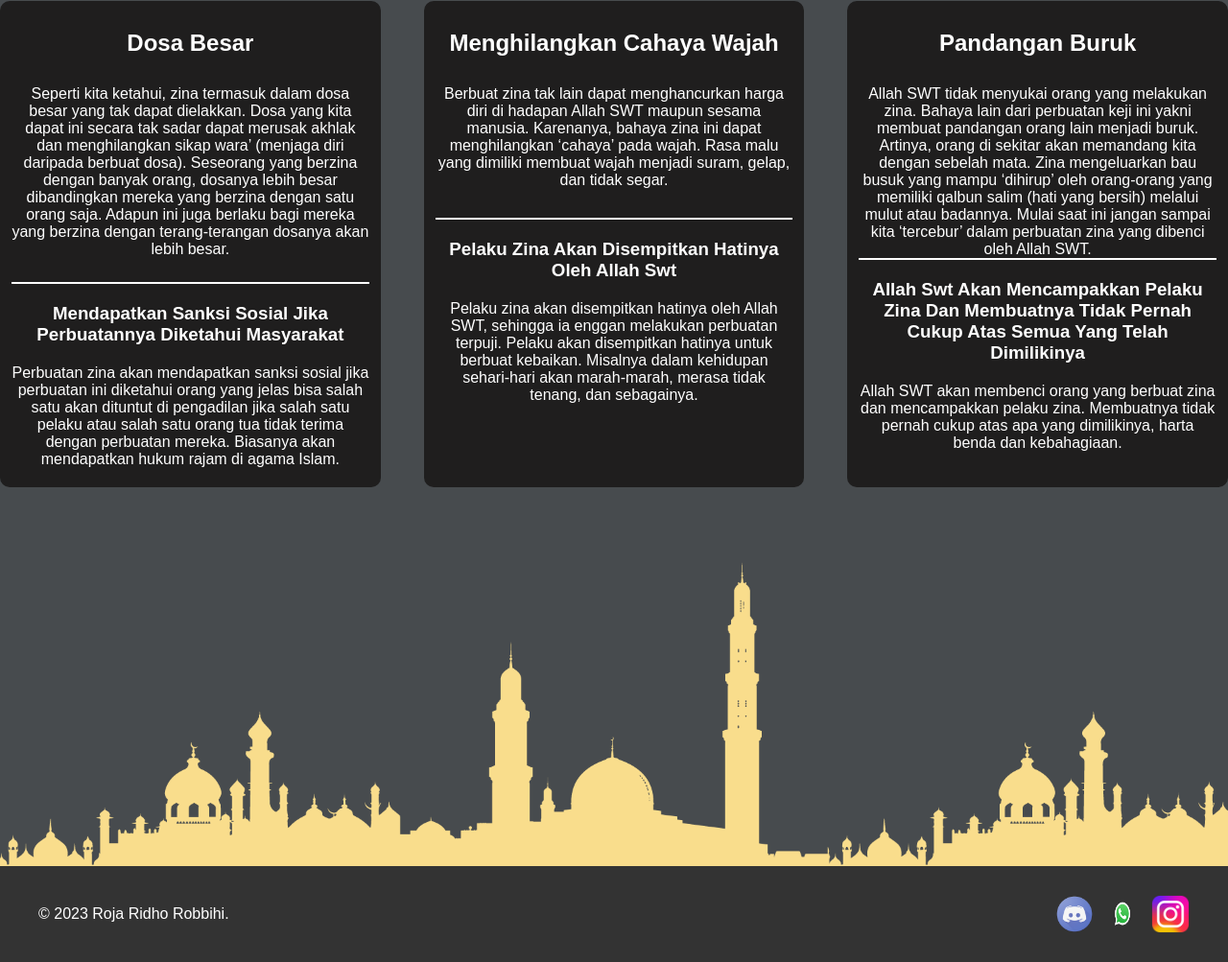
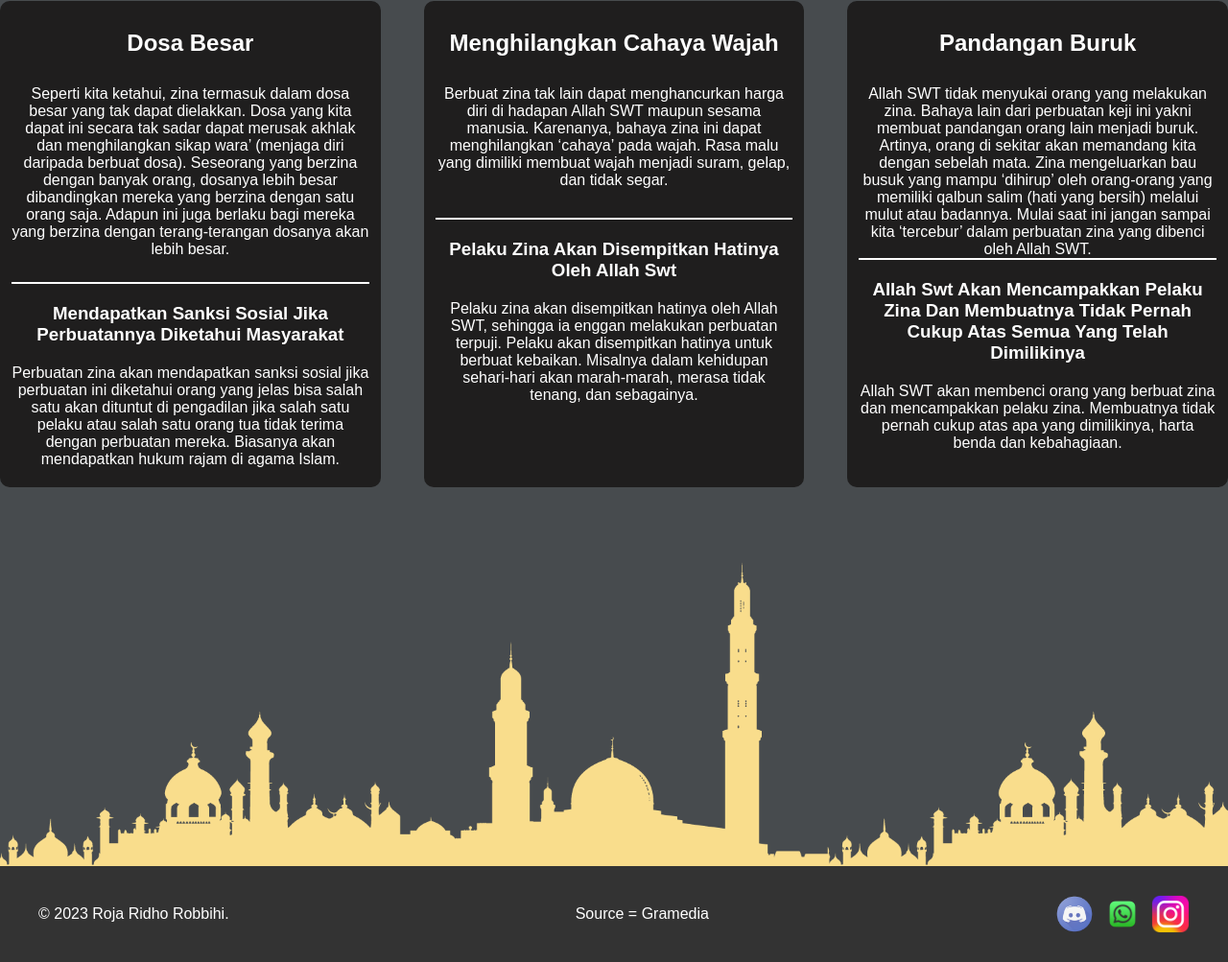
Before and after one commit to Rdohero/Agama, a plain HTML site: page index.html in a window 1280 px wide. Shown: the part 5048-6051 px from the top of the page at 96% size. Drawn offline with Linux system fonts and the light colour scheme.

Commit message:
referensi

```diff
--- a/index.html
+++ b/index.html
@@ -184,10 +184,11 @@
 <footer>
     <div class="container-fot">
       <p>&copy; 2023 Roja Ridho Robbihi.</p>
+      <p>Source = <a href="https://www.google.com/amp/s/www.gramedia.com/literasi/zina-adalah/amp/" target="_blank" class="none">Gramedia</a></p>
       <ul class="social-icons">
         <li><a href="https://discord.com/users/539068798049976330" target="_blank"><img src="gambar/discord.png" alt="discord"></a></li>
-        <li><a href="https://wa.me/62895330237241" target="_blank"><img src="gambar/WhatsApp.png" alt="whatsapp"></a></li>
-        <li><a href="#"><img src="gambar/insta.png" alt="insta"></a></li>
+        <li><a href="https://wa.me/62895330237241" target="_blank"><img src="gambar/logowa-removebg-preview.png" alt="whatsapp"></a></li>
+        <li><a href="https://instagram.com/rdohero0?igshid=ZDdkNTZiNTM=" target="_blank"><img src="gambar/insta.png" alt="insta"></a></li>
       </ul>
     </div>
 </footer>
--- a/style.css
+++ b/style.css
@@ -9,6 +9,16 @@ body{
     overflow-x: hidden;
     z-index: 100;
     background-image: url(gambar/bagroundpolos.png);
+}
+
+.none{
+    text-decoration: none;
+    color: white;
+    transition: 0.3s;
+}
+
+.none:hover{
+    color: cyan;
 }
 
 .padding{
```
Also changed, not shown: gambar/logowa-removebg-preview.png (added), gambar/logowa.jpg (added).
